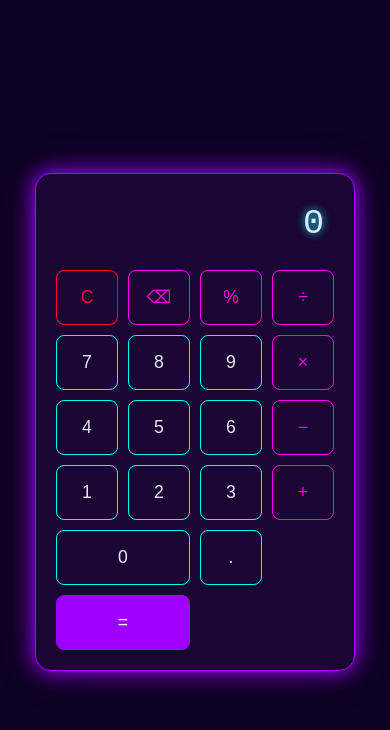
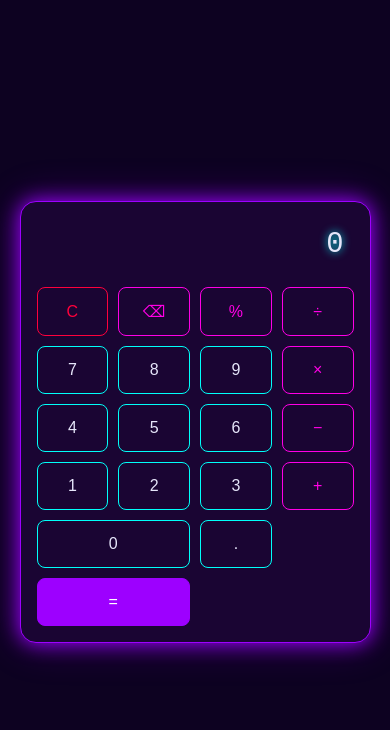
Before and after one commit to DanielOR20/Calculadora_neon, a website: page index.html in a window 390 px wide. Drawn offline with Linux system fonts and the light colour scheme.

Commit message:
style: hacer el diseno responsive para pantallas pequenas
Se ajustan tamanos de fuente y espaciado con media query para que la calculadora se vea bien en moviles.

```diff
--- a/css/style.css
+++ b/css/style.css
@@ -127,3 +127,19 @@ body {
   border-color: var(--error);
   box-shadow: 0 0 20px var(--error), 0 0 40px rgba(255, 0, 60, 0.4);
 }
+
+@media (max-width: 400px) {
+  .calculator {
+    width: 90vw;
+    padding: 16px;
+  }
+
+  .btn {
+    padding: 14px;
+    font-size: 1rem;
+  }
+
+  .current {
+    font-size: 1.8rem;
+  }
+}
```
